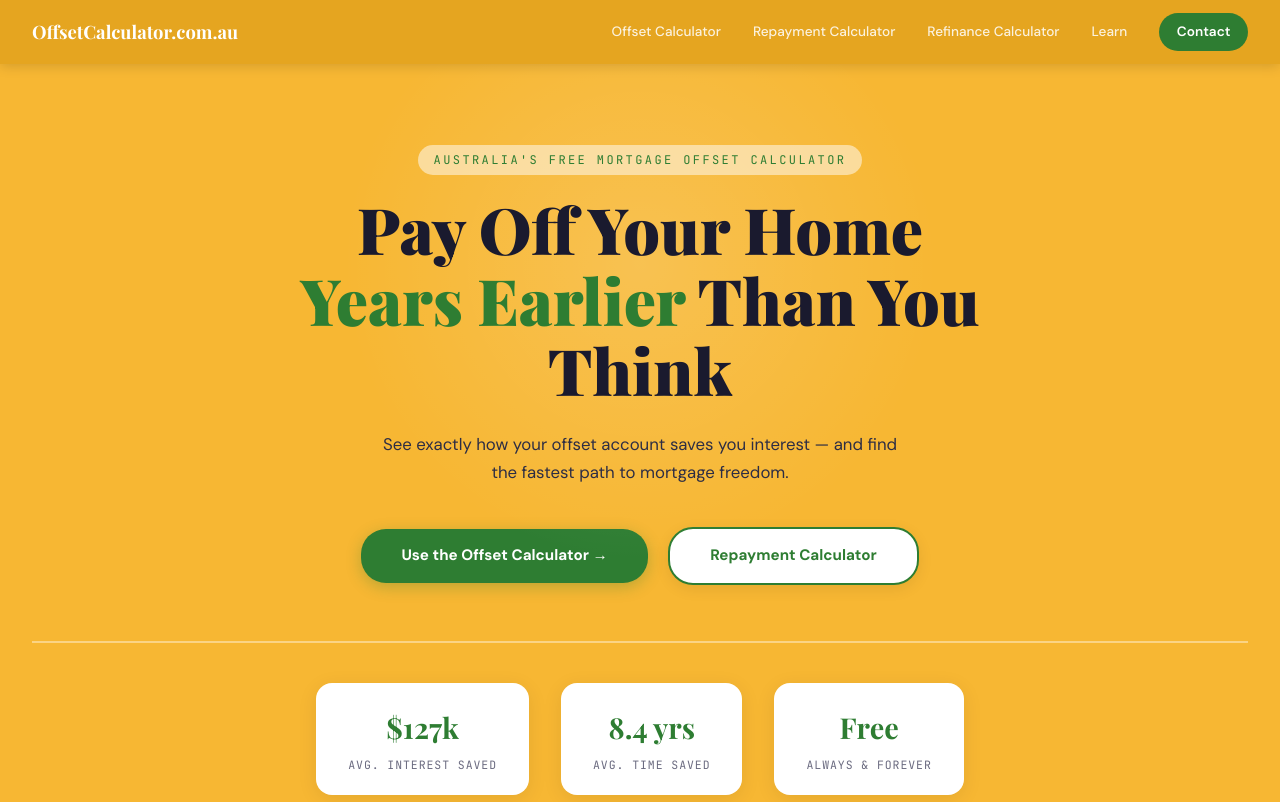
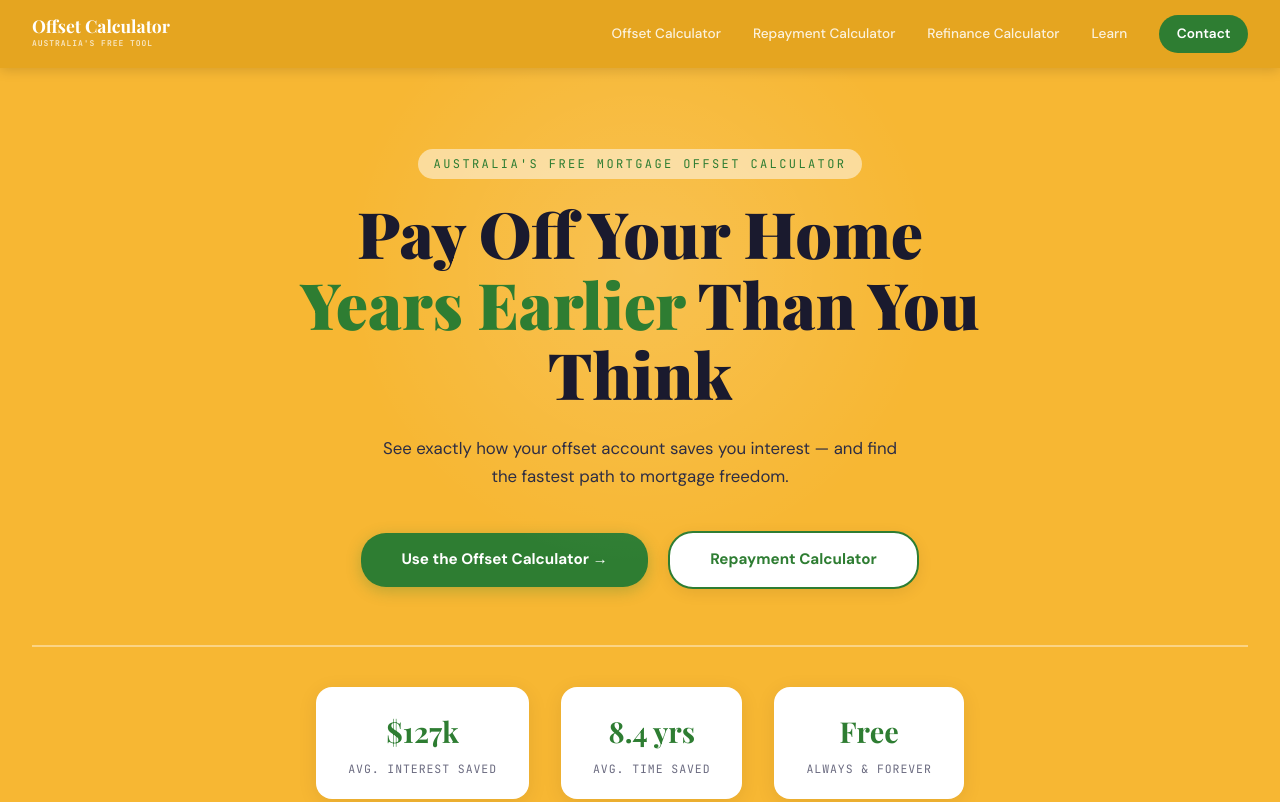
Before and after one commit to offsetcalculator/offsetcalculator, a plain HTML site: page index.html in a window 1280 px wide. Shown: the top 802 px of the page. Drawn offline with nearby package versions, Linux system fonts and the light colour scheme.

Commit message:
Add files via upload

```diff
--- a/index.html
+++ b/index.html
@@ -12,7 +12,7 @@
 <body>
 
 <nav>
-  <a href="index.html" class="nav-logo">OffsetCalculator.com.au</a>
+  <a href="index.html" class="nav-logo"><span style="font-family:'Playfair Display',serif;font-size:1.1rem;font-weight:700;color:#fff;display:block;line-height:1;">Offset Calculator</span><span style="font-family:'JetBrains Mono',monospace;font-size:0.5rem;color:rgba(255,255,255,0.75);letter-spacing:0.12em;text-transform:uppercase;display:block;margin-top:2px;">Australia's Free Tool</span></a>
   <div class="nav-links">
     <a href="offset-calculator.html">Offset Calculator</a>
     <a href="repayment-calculator.html">Repayment Calculator</a>
--- a/style.css
+++ b/style.css
@@ -29,7 +29,7 @@ html { scroll-behavior: smooth; color-scheme: light; }
 body { background: var(--yellow); color: var(--ink); font-family: 'DM Sans', sans-serif; font-size: 17px; line-height: 1.7; -webkit-font-smoothing: antialiased; }
 
 /* NAV */
-nav { background: var(--yellow-dark); padding: 0 2rem; display: flex; align-items: center; justify-content: space-between; position: sticky; top: 0; z-index: 100; height: 64px; box-shadow: 0 2px 12px rgba(0,0,0,0.15); }
+nav { background: var(--yellow-dark); padding: 0 2rem; display: flex; align-items: center; justify-content: space-between; position: sticky; top: 0; z-index: 100; height: 68px; box-shadow: 0 2px 12px rgba(0,0,0,0.15); }
 .nav-logo { font-family: 'Playfair Display', serif; color: var(--white); font-size: 1.15rem; font-weight: 700; text-decoration: none; }
 .nav-links { display: flex; gap: 2rem; align-items: center; }
 .nav-links a { color: rgba(255,255,255,0.85); text-decoration: none; font-size: 0.85rem; font-weight: 500; transition: color 0.2s; }
```
